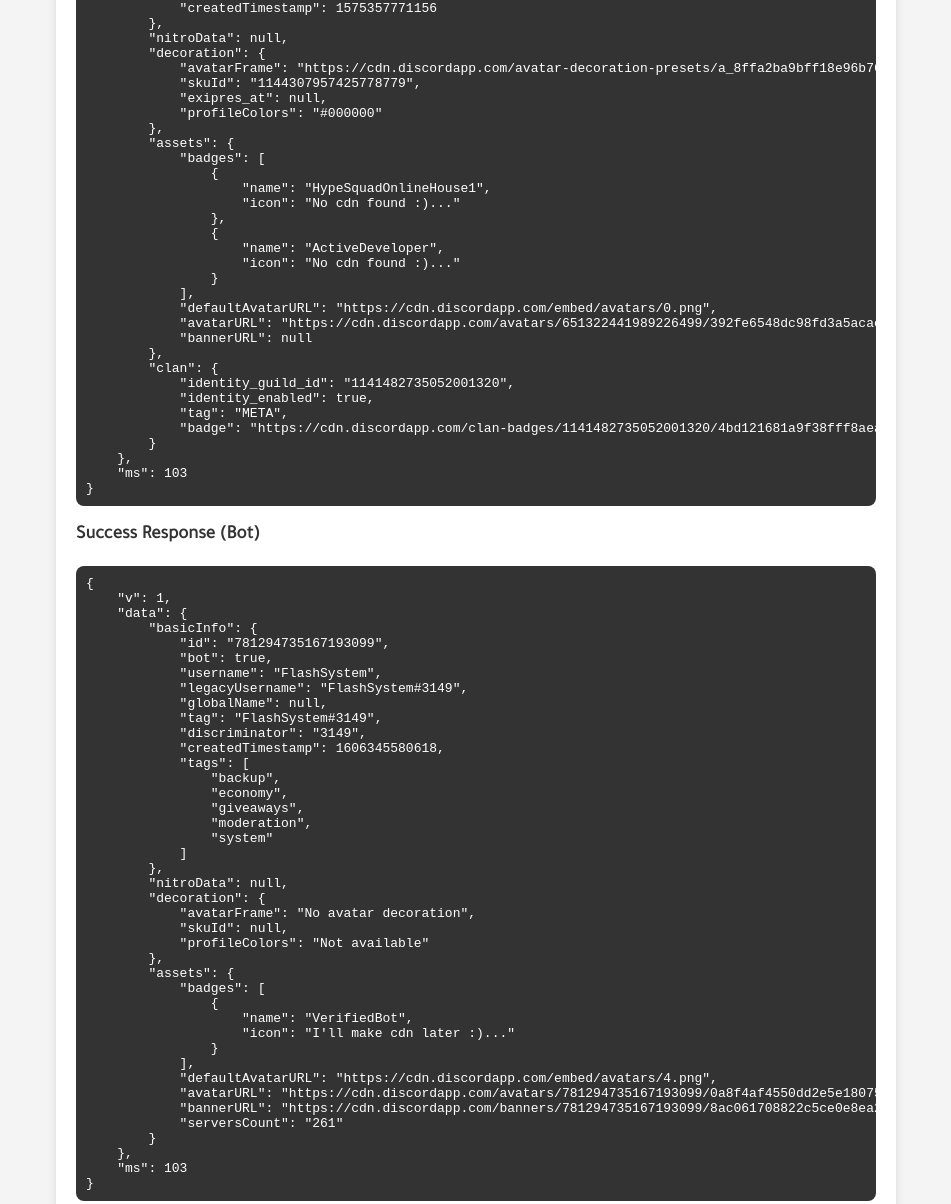
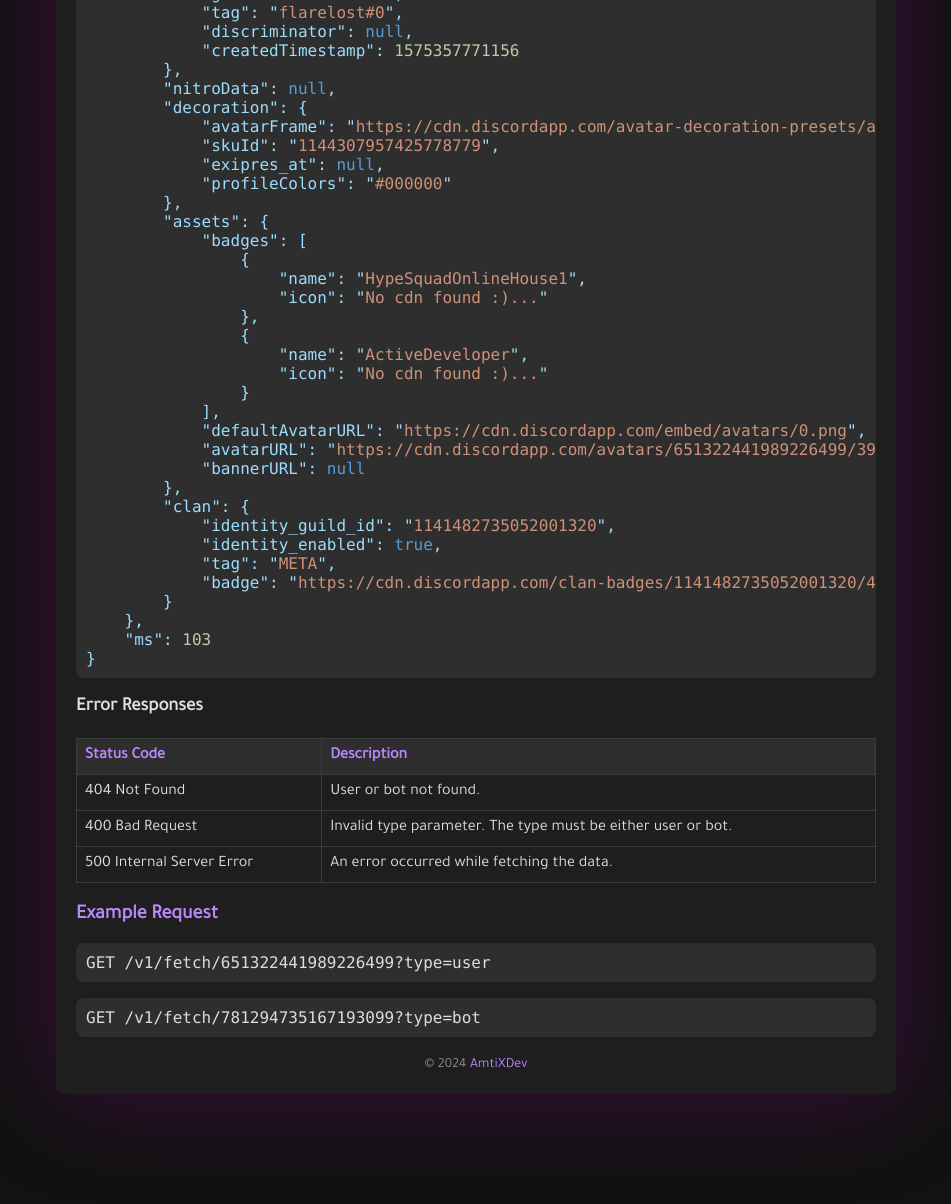
Before and after one commit to DQueryAPI/DQueryAPI-Documentation, a plain HTML site: page index.html in a window 1280 px wide. Shown: the part 623-1827 px from the top of the page, without its empty margins (164-1115 px from the left). After the commit the page ends 1737 px from the top, so only its background shows below. Drawn offline with Linux system fonts and the light colour scheme.

Commit message:
Update index.html

```diff
--- a/index.html
+++ b/index.html
@@ -4,34 +4,35 @@
     <meta charset="UTF-8">
     <meta name="viewport" content="width=device-width, initial-scale=1.0">
     <title>DQueryAPI Documentation - v1.0.0</title>
-    <link href="https://fonts.googleapis.com/css2?family=tajawal:wght@400;600&display=swap" rel="stylesheet">
+    <link href="https://fonts.googleapis.com/css2?family=Tajawal:wght@400;600&display=swap" rel="stylesheet">
     <style>
         body {
-            font-family: 'tajawal', Light;
-            background-color: #f4f4f4;
+            font-family: 'Tajawal', sans-serif;
+            background-color: #121212;
             margin: 0;
             padding: 20px;
-            color: #333;
+            color: #e0e0e0;
         }
 
         .container {
             max-width: 800px;
             margin: 0 auto;
-            background-color: #fff;
+            background-color: #1e1e1e;
             padding: 20px;
             border-radius: 8px;
-            box-shadow: 0 0 10px rgba(0, 0, 0, 0.1);
+            box-shadow: 0 0 100px rgba(128, 0, 128, 0.4); /* Purple blur filter */
+            backdrop-filter: blur(25px);
         }
 
         h1 {
             font-size: 24px;
-            color: #444;
+            color: #bb86fc;
             margin-bottom: 20px;
         }
 
         h2 {
             font-size: 20px;
-            color: #555;
+            color: #bb86fc;
             margin-bottom: 10px;
         }
 
@@ -41,17 +42,39 @@
         }
 
         code {
-            background-color: #eaeaea;
+            background-color: #2e2e2e;
             padding: 2px 4px;
             border-radius: 4px;
+            color: #ffcb6b;
         }
 
         pre {
-            background-color: #333;
-            color: #fff;
+            background-color: #2e2e2e;
+            color: #dcdcdc;
             padding: 10px;
             border-radius: 8px;
             overflow-x: auto;
+            font-family: Consolas, 'Courier New', monospace;
+        }
+
+        pre .string {
+            color: #ce9178;
+        }
+
+        pre .number {
+            color: #b5cea8;
+        }
+
+        pre .boolean {
+            color: #569cd6;
+        }
+
+        pre .null {
+            color: #569cd6;
+        }
+
+        pre .key {
+            color: #9cdcfe;
         }
 
         table {
@@ -61,28 +84,29 @@
         }
 
         table th, table td {
-            border: 1px solid #ddd;
+            border: 1px solid #3c3c3c;
             padding: 8px;
             text-align: left;
         }
 
         table th {
-            background-color: #f0f0f0;
+            background-color: #2e2e2e;
+            color: #bb86fc;
         }
 
         .error {
-            color: #e74c3c;
+            color: #cf6679;
         }
 
         footer {
             margin-top: 20px;
             text-align: center;
             font-size: 14px;
-            color: #777;
+            color: #888;
         }
 
         footer a {
-            color: #777;
+            color: #bb86fc;
             text-decoration: none;
         }
 
@@ -129,92 +153,48 @@
 
         <h3>Success Response (User)</h3>
         <pre>
-{
-    "v": 1,
+<span class="key">{
+    "v": <span class="number">1</span>,
     "data": {
         "basicInfo": {
-            "id": "651322441989226499",
-            "bot": false,
-            "username": "flarelost",
-            "globalName": "ZorX",
-            "tag": "flarelost#0",
-            "discriminator": null,
-            "createdTimestamp": 1575357771156
+            "id": "<span class="string">651322441989226499</span>",
+            "bot": <span class="boolean">false</span>,
+            "username": "<span class="string">flarelost</span>",
+            "globalName": "<span class="string">ZorX</span>",
+            "tag": "<span class="string">flarelost#0</span>",
+            "discriminator": <span class="null">null</span>,
+            "createdTimestamp": <span class="number">1575357771156</span>
         },
-        "nitroData": null,
+        "nitroData": <span class="null">null</span>,
         "decoration": {
-            "avatarFrame": "https://cdn.discordapp.com/avatar-decoration-presets/a_8ffa2ba9bff18e96b76c2e66fd0d7fa3.png",
-            "skuId": "1144307957425778779",
-            "exipres_at": null,
-            "profileColors": "#000000"
+            "avatarFrame": "<span class="string">https://cdn.discordapp.com/avatar-decoration-presets/a_8ffa2ba9bff18e96b76c2e66fd0d7fa3.png</span>",
+            "skuId": "<span class="string">1144307957425778779</span>",
+            "exipres_at": <span class="null">null</span>,
+            "profileColors": "<span class="string">#000000</span>"
         },
         "assets": {
             "badges": [
                 {
-                    "name": "HypeSquadOnlineHouse1",
-                    "icon": "No cdn found :)..."
+                    "name": "<span class="string">HypeSquadOnlineHouse1</span>",
+                    "icon": "<span class="string">No cdn found :)...</span>"
                 },
                 {
-                    "name": "ActiveDeveloper",
-                    "icon": "No cdn found :)..."
+                    "name": "<span class="string">ActiveDeveloper</span>",
+                    "icon": "<span class="string">No cdn found :)...</span>"
                 }
             ],
-            "defaultAvatarURL": "https://cdn.discordapp.com/embed/avatars/0.png",
-            "avatarURL": "https://cdn.discordapp.com/avatars/651322441989226499/392fe6548dc98fd3a5acac9798bc1a72.webp?size=1024",
-            "bannerURL": null
+            "defaultAvatarURL": "<span class="string">https://cdn.discordapp.com/embed/avatars/0.png</span>",
+            "avatarURL": "<span class="string">https://cdn.discordapp.com/avatars/651322441989226499/392fe6548dc98fd3a5acac9798bc1a72.webp?size=1024</span>",
+            "bannerURL": <span class="null">null</span>
         },
         "clan": {
-            "identity_guild_id": "1141482735052001320",
-            "identity_enabled": true,
-            "tag": "META",
-            "badge": "https://cdn.discordapp.com/clan-badges/1141482735052001320/4bd121681a9f38fff8aea622d74534e4"
+            "identity_guild_id": "<span class="string">1141482735052001320</span>",
+            "identity_enabled": <span class="boolean">true</span>,
+            "tag": "<span class="string">META</span>",
+            "badge": "<span class="string">https://cdn.discordapp.com/clan-badges/1141482735052001320/4bd121681a9f38fff8aea622d74534e4</span>"
         }
     },
-    "ms": 103
-}</pre>
-
-        <h3>Success Response (Bot)</h3>
-        <pre>
-{
-    "v": 1,
-    "data": {
-        "basicInfo": {
-            "id": "781294735167193099",
-            "bot": true,
-            "username": "FlashSystem",
-            "legacyUsername": "FlashSystem#3149",
-            "globalName": null,
-            "tag": "FlashSystem#3149",
-            "discriminator": "3149",
-            "createdTimestamp": 1606345580618,
-            "tags": [
-                "backup",
-                "economy",
-                "giveaways",
-                "moderation",
-                "system"
-            ]
-        },
-        "nitroData": null,
-        "decoration": {
-            "avatarFrame": "No avatar decoration",
-            "skuId": null,
-            "profileColors": "Not available"
-        },
-        "assets": {
-            "badges": [
-                {
-                    "name": "VerifiedBot",
-                    "icon": "I'll make cdn later :)..."
-                }
-            ],
-            "defaultAvatarURL": "https://cdn.discordapp.com/embed/avatars/4.png",
-            "avatarURL": "https://cdn.discordapp.com/avatars/781294735167193099/0a8f4af4550dd2e5e18075cc5f800d31.webp?size=1024",
-            "bannerURL": "https://cdn.discordapp.com/banners/781294735167193099/8ac061708822c5ce0e8ea28a6daa0b1b.webp?size=1024",
-            "serversCount": "261"
-        }
-    },
-    "ms": 103
+    "ms": <span class="number">103</span>
 }</pre>
 
         <h3>Error Responses</h3>
```
